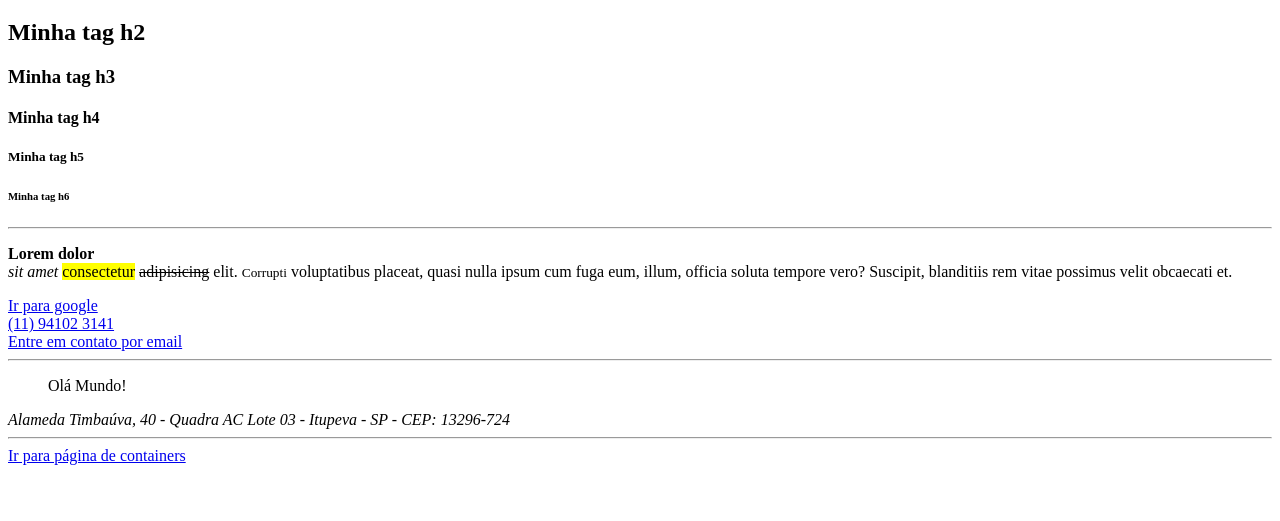
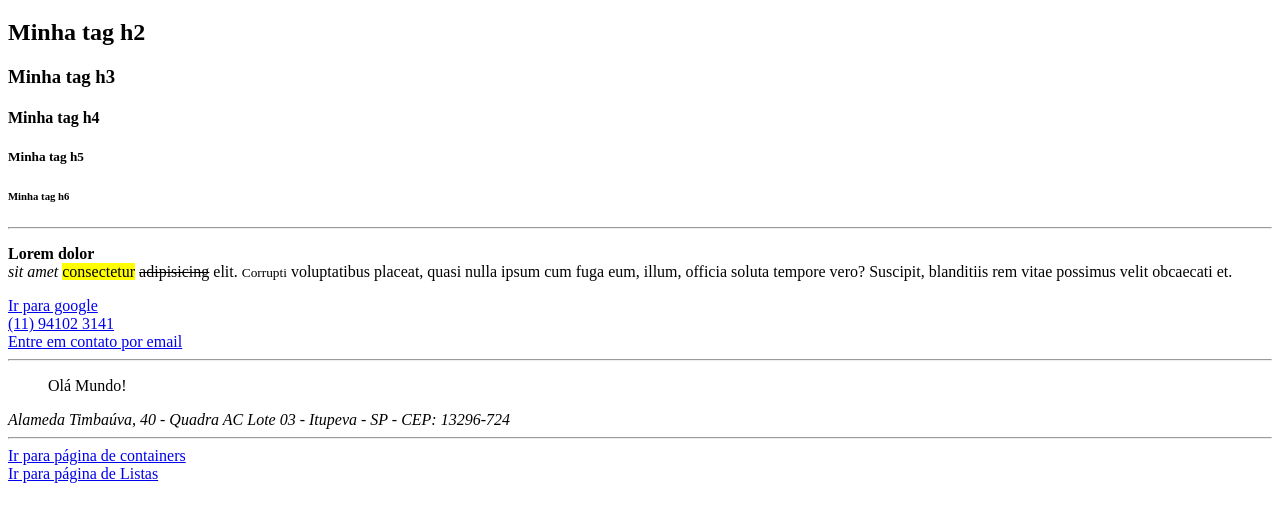
Before and after one commit to HenriquePaes/modulo3_html, a plain HTML site: page index.html in a window 1280 px wide. Shown: the part 61-582 px from the top of the page. Drawn offline with Linux system fonts and the light colour scheme.

Commit message:
Adicionando link para página Listas

```diff
--- a/index.html
+++ b/index.html
@@ -32,6 +32,7 @@
         Alameda Timbaúva, 40 - Quadra AC Lote 03 - Itupeva - SP - CEP: 13296-724
     </address>
     <hr/>
-    <a href="./containers.html">Ir para página de containers</a>
+    <a href="./containers.html">Ir para página de containers</a><br/>
+    <a href="./listas.html">Ir para página de Listas</a>
 </body>
 </html>
```
